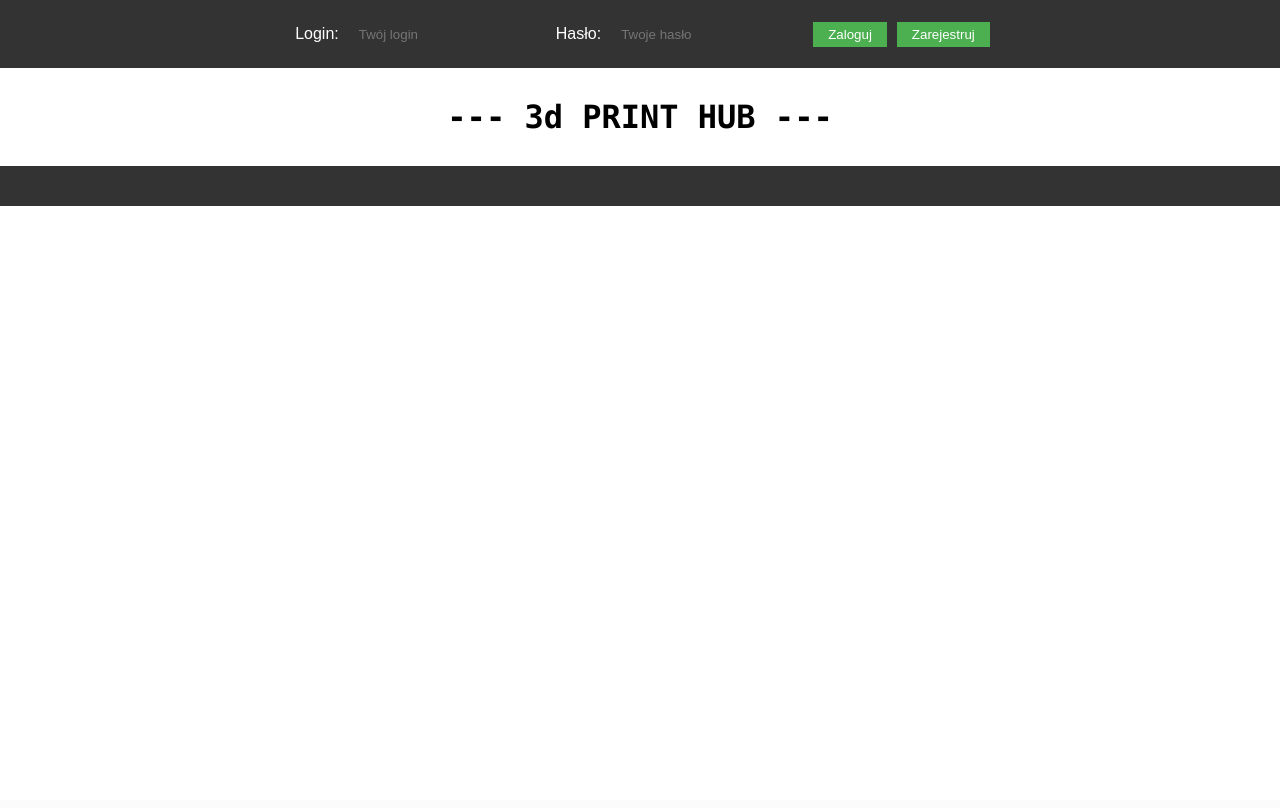
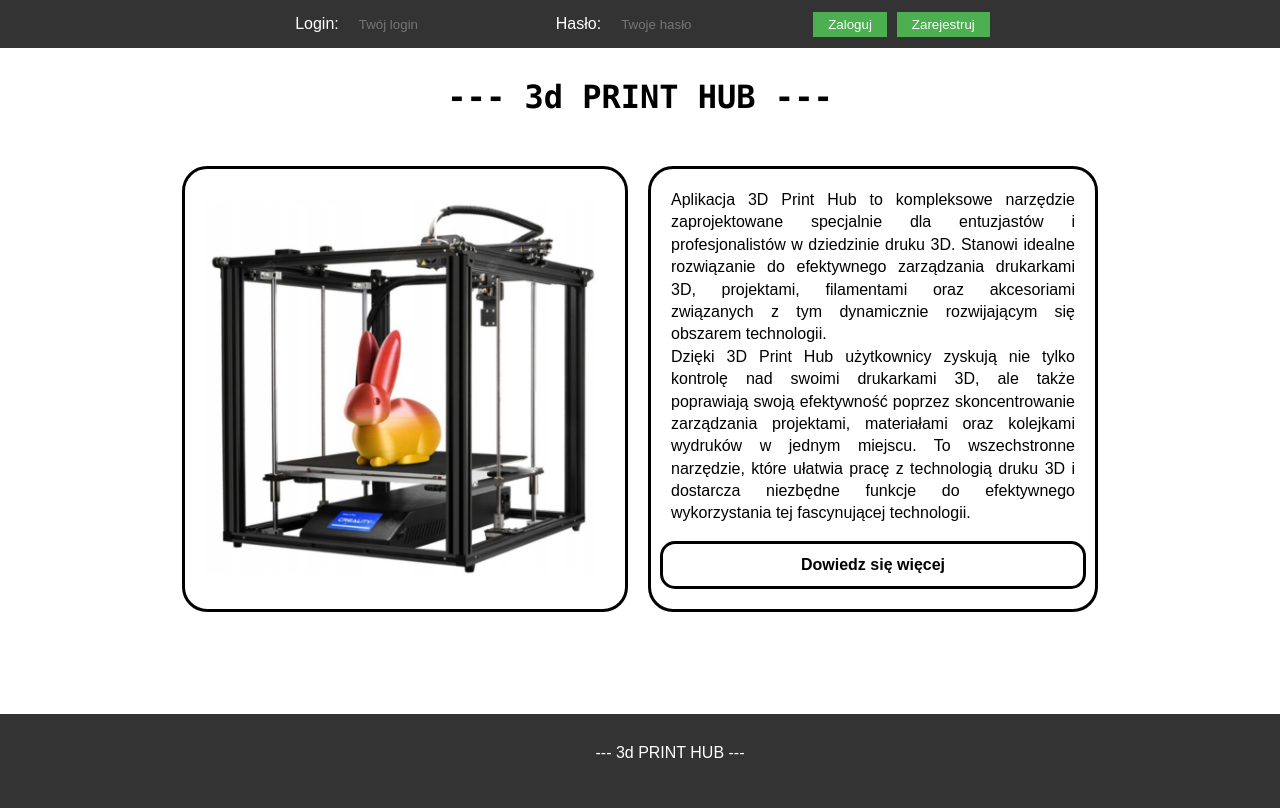
Before and after one commit to kamil0l/Print_Hub_v2a, a Django app: page / in a window 1280 px wide; the page is wider, and only the part inside the window is pictured. Before the commit the page ends 206 px from the top of that part, so only its background shows below. Run offline with Django 4.2, Linux system fonts and the light colour scheme.

Commit message:
final view of base.html

```diff
--- a/Hub/static/css/styles.css
+++ b/Hub/static/css/styles.css
@@ -10,17 +10,19 @@ body {
     background-color: #333;
     color: white;
     padding: 10px;
+    text-align: center;
+}
+
+.login-form {
+    display: flex;
+    align-items: center;
+    justify-content: center;
 }
 
 .navbar-container {
     display: flex;
     justify-content: center;
     padding: 10px;
-}
-
-.login-form {
-    display: flex;
-    align-items: center;
 }
 
 .login-form label,
@@ -68,6 +70,20 @@ body {
 
 .content {
     padding: 20px;
+    position: relative; /* Dodane pozycjonowanie relatywne */
+    min-height: 90vh; /* Ustalenie minimalnej wysokości na całą widzialną wysokość strony */
+}
+
+.bottom-bar {
+    position: absolute; /* Pozycjonowanie absolutne */
+    bottom: 0; /* Ustalenie na dole strony */
+    left: 0; /* Ustalenie na lewej krawędzi */
+    width: 100%; /* Pełna szerokość */
+
+    background-color: #333;
+    color: white;
+    padding: 30px;
+    text-align: center;
 }
 
 .branding {
@@ -81,3 +97,54 @@ body {
     background-color: white;
     font-family: "Consolas", sans-serif;
 }
+
+.center-container {
+    display: flex;
+    justify-content: center;
+    align-items: center;
+}
+
+.image-description-container {
+    display: flex;
+    gap: 20px;
+    margin-top: 40px;
+    margin-bottom: 40px;
+}
+
+.image-box,
+.description-box {
+    max-width: 450px;
+    flex: 1;
+    border: 3px solid black;
+    padding: 20px;
+    box-sizing: border-box;
+    border-radius: 25px;
+    display: flex;
+    flex-direction: column;
+    align-items: center;
+    line-height: 1.4; /* Ustawienie interlinii na 1.5 */
+    text-align: justify; /* Wyjustowanie tekstu */
+}
+
+.image-box img {
+    max-width: 100%;
+    max-height: 100%;
+    object-fit: contain;
+}
+
+.description-box p {
+    margin: 0;
+}
+
+.learn-more-link {
+    display: inline-block;
+    padding: 10px 20px;
+    border: 3px solid black;
+    border-radius: 15px;
+    color: black;
+    text-decoration: none;
+    width: 380px;
+    margin-top: auto; /* Umieszcza odnośnik na dole boxa */
+    text-align: center;
+    font-weight: bold;
+}
--- a/templates/base.html
+++ b/templates/base.html
@@ -10,8 +10,7 @@
 </head>
 <body>
 
-<div class="navbar navbar-top">
-    <div class="navbar-container">
+<div class="navbar">
     <form class="login-form">
         <label for="login">Login:</label>
         <input type="text" id="login" name="login" placeholder="Twój login">
@@ -21,20 +20,42 @@
         <button type="submit" class="register-button">Zarejestruj</button>
     </form>
 </div>
-</div>
 
 <div class="content">
     <div class="branding">
         <h1>--- 3d PRINT HUB ---</h1>
     </div>
-    <!-- Tutaj umieść zawartość konkretnej strony -->
+
+    <div class="center-container">
+        <div class="image-description-container">
+            <div class="image-box">
+                <img src="{% static 'images/printer.jpg' %}" alt="Obrazek" width="400" height="400">
             </div>
+            <div class="description-box">
+                <p>Aplikacja 3D Print Hub to kompleksowe narzędzie zaprojektowane specjalnie
+                    dla entuzjastów i profesjonalistów w dziedzinie druku 3D.
+                    Stanowi idealne rozwiązanie do efektywnego zarządzania drukarkami 3D,
+                    projektami, filamentami oraz akcesoriami związanych z tym dynamicznie
+                    rozwijającym się obszarem technologii.</p>
+                <p>Dzięki 3D Print Hub użytkownicy zyskują nie tylko kontrolę nad swoimi
+                    drukarkami 3D, ale także poprawiają swoją efektywność poprzez
+                    skoncentrowanie zarządzania projektami, materiałami oraz kolejkami
+                    wydruków w jednym miejscu. To wszechstronne narzędzie, które ułatwia
+                    pracę z technologią druku 3D i dostarcza niezbędne funkcje do efektywnego
+                    wykorzystania tej fascynującej technologii.</p>
+                <a href="#" class="learn-more-link">Dowiedz się więcej</a>
+            </div>
+        </div>
+    </div>
+    <div class="bottom-bar">
+        --- 3d PRINT HUB ---
+        <p>
 
-<div class="navbar navbar-bottom">
-    <div class="navbar-container">
-        <!-- Dodaj treść do paska na dole strony -->
+        </p>
     </div>
 </div>
 
+
+
 </body>
 </html>
```
Also changed, not shown: Hub/static/images/printer.jpg (added). Lines whose indentation alone changed are shown as unchanged.
